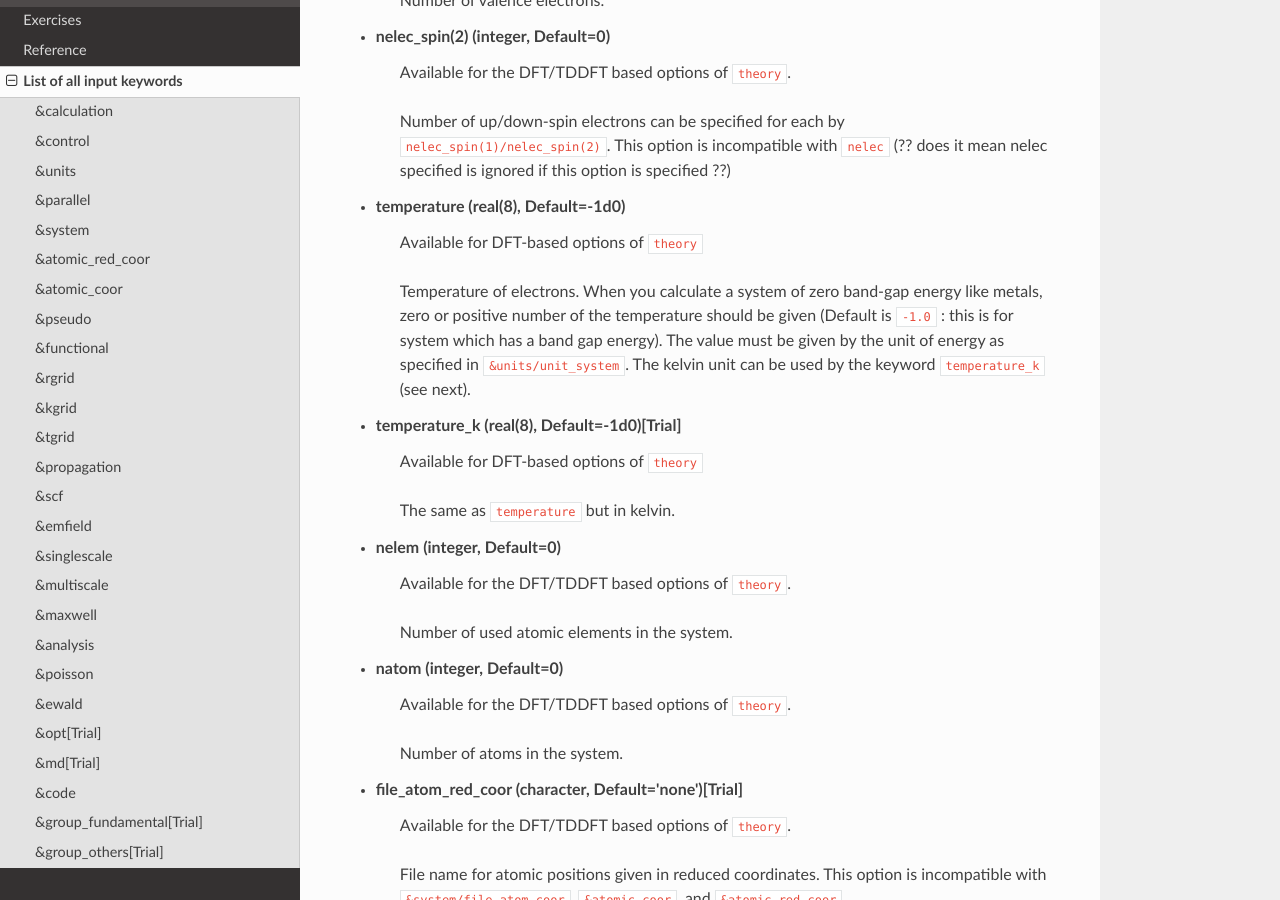
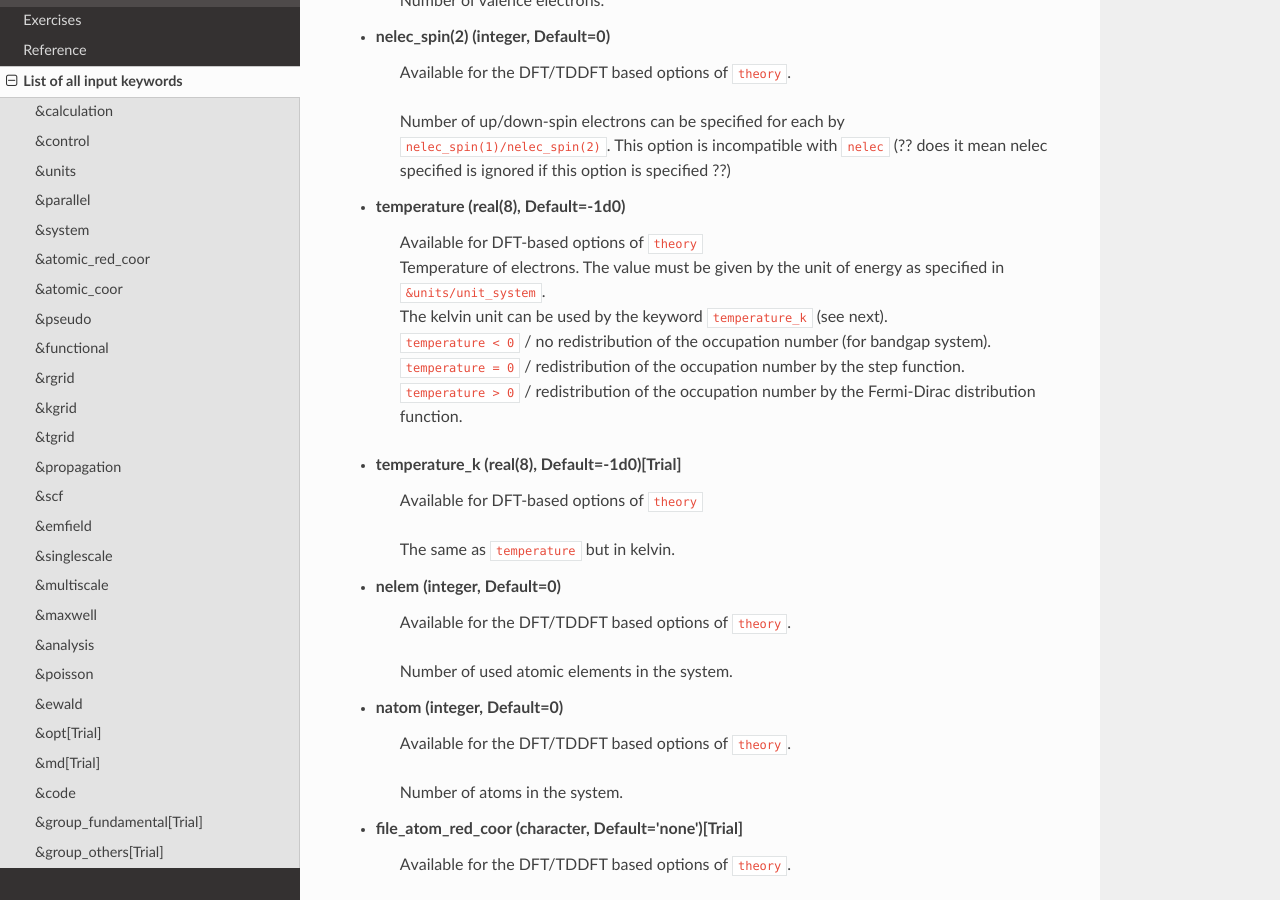
Before and after one commit to SALMON-TDDFT/SALMON-DOCS, a Sphinx documentation site: the page built from source/input_keyword_list.rst, in a window 1280 px wide and 900 px high, scrolled down 6462 px. Built offline with Sphinx 7.4.7 and the Read the Docs theme 2.0.0, drawn with Linux system fonts in a browser that asks for light colours; formulas are drawn with MathJax 3.

Commit message:
Update input_keyword_list.rst

```diff
--- a/source/input_keyword_list.rst
+++ b/source/input_keyword_list.rst
@@ -235,7 +235,11 @@ List of all input keywords
 
 - **temperature** (real(8), Default=-1d0)
    | Available for DFT-based options of ``theory``
-   Temperature of electrons. When you calculate a system of zero band-gap energy like metals, zero or positive number of the temperature should be given (Default is ``-1.0`` : this is for system which has a band gap energy). The value must be given by the unit of energy as specified in ``&units/unit_system``. The kelvin unit can be used by the keyword ``temperature_k`` (see next).
+   | Temperature of electrons. The value must be given by the unit of energy as specified in ``&units/unit_system``.
+   | The kelvin unit can be used by the keyword ``temperature_k`` (see next).
+   | ``temperature < 0`` / no redistribution of the occupation number (for bandgap system).
+   | ``temperature = 0`` / redistribution of the occupation number by the step function.
+   | ``temperature > 0`` / redistribution of the occupation number by the Fermi-Dirac distribution function.
 
 - **temperature_k** (real(8), Default=-1d0)[Trial]
    | Available for DFT-based options of ``theory``
```
